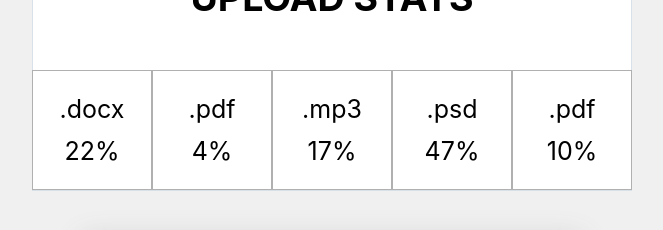
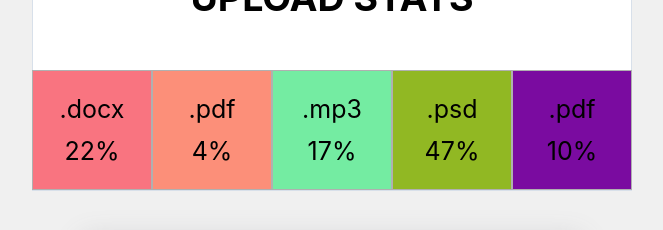
Before and after one commit to tekuzm/goit-react-hw-01-components, a React (Create React App) app: page / in a window 1280 px wide. Shown: the part 722-952 px from the top of the page, without its empty margins (308-971 px from the left). Built offline with nearby package versions, Linux system fonts and the light colour scheme.

Commit message:
Add li elements random color change

```diff
--- a/src/components/Statistics/Statistics.jsx
+++ b/src/components/Statistics/Statistics.jsx
@@ -1,24 +1,25 @@
 import PropTypes from 'prop-types';
 import css from './Statistics.module.css';
+import changeItemColor from '../js/changeItemColor';
 
-const Statistics = ({ title, stats }) => {
-  return (
+const Statistics = ({ title, stats }) => (
   <section className={css.statistics}>
     {title && <h2 className={css.title}>{title}</h2>}
 
     <ul className={css.statList}>
-        {stats.map(stat => {
-          return (
-            <li className={css.item} key={stat.id}>
+      {stats.map(stat => (
+        <li
+          style={{ backgroundColor: changeItemColor() }}
+          className={css.item}
+          key={stat.id}
+        >
           <span className={css.label}>{stat.label}</span>
           <span className={css.percentage}>{stat.percentage}%</span>
         </li>
-          );
-        })}
+      ))}
     </ul>
   </section>
 );
-};
 
 Statistics.propTypes = {
   title: PropTypes.string,
--- /dev/null
+++ b/src/components/js/changeItemColor.js
@@ -0,0 +1,8 @@
+const changeItemColor = () => {
+  let x = Math.floor(Math.random() * 256);
+  let y = Math.floor(Math.random() * 256);
+  let z = Math.floor(Math.random() * 256);
+  return `rgb(${x}, ${y}, ${z})`;
+};
+
+export default changeItemColor;
```
Lines whose indentation alone changed are shown as unchanged.
